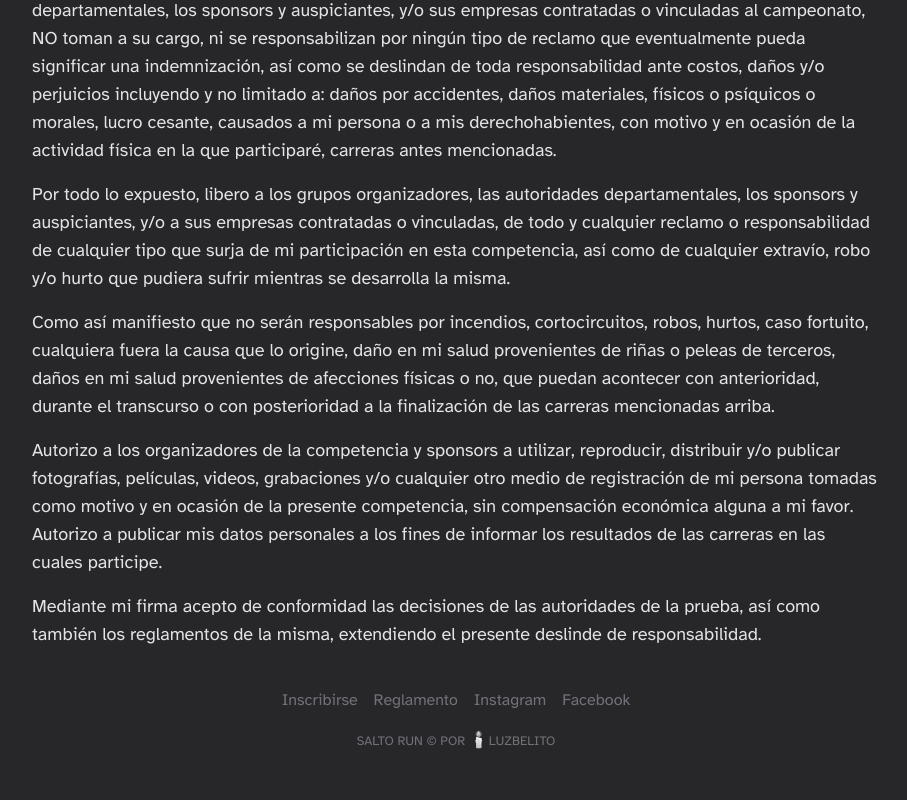
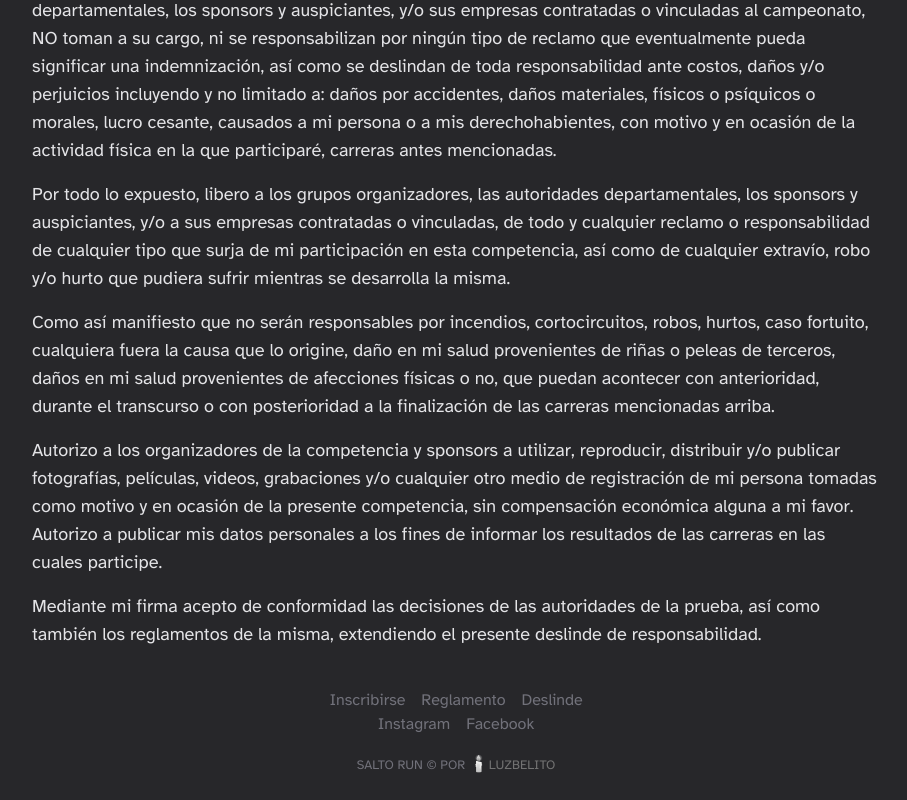
Before and after one commit to riberojuanca/saltorun, a Next.js app: page /deslinde in a window 1280 px wide. Shown: the part 616-1416 px from the top of the page, without its empty margins (184-1091 px from the left). Before the commit the page ends 1392 px from the top, so only its background shows below. Built offline with nearby package versions, Linux system fonts and the light colour scheme.

Commit message:
Added Link deslinde in the footer section

```diff
--- a/src/components/Footer.jsx
+++ b/src/components/Footer.jsx
@@ -15,6 +15,9 @@ function Footer() {
           Inscribirse
         </Link>
         <Link href="/reglamento">Reglamento</Link>
+        <Link href="/deslinde">Deslinde</Link>
+      </article>
+      <article className="text-base flex items-center justify-center gap-4">
         <Link
           href="https://www.instagram.com/saltorun/"
           target="_blank"
```
